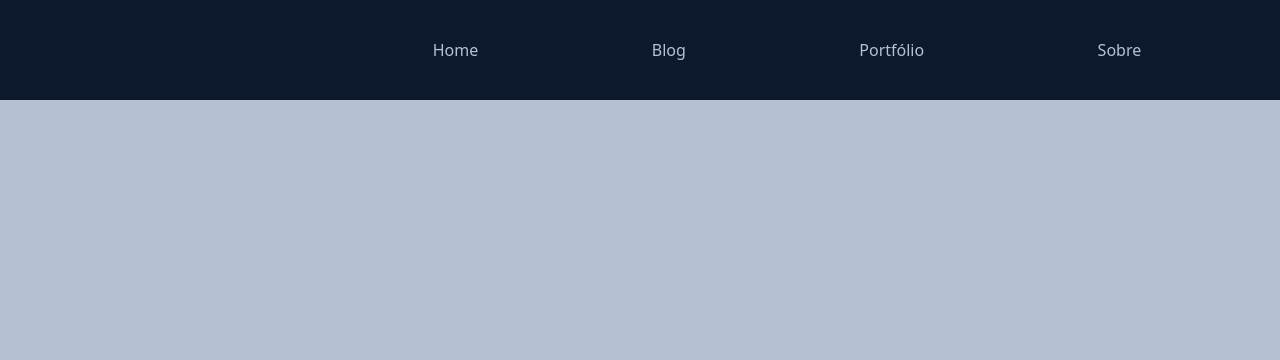
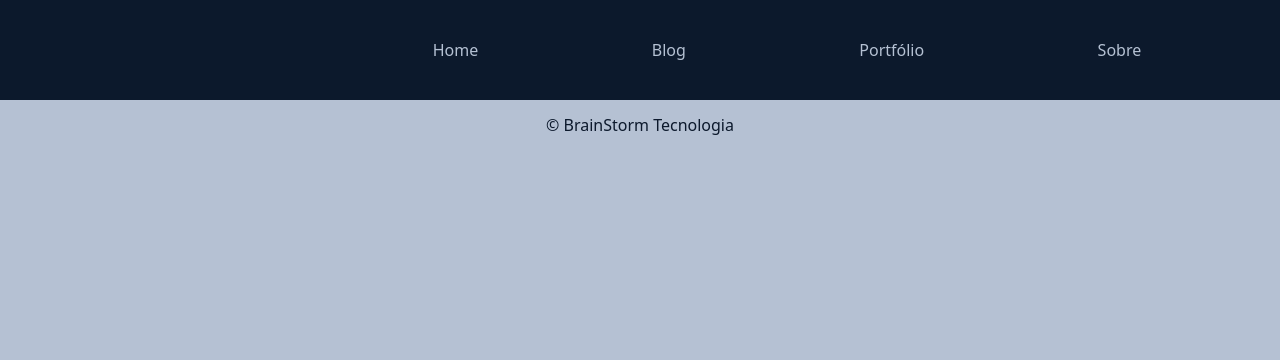
Before and after one commit to Fat83dotcom/MySite, a Django app: template templates/base.html in a window 1280 px wide. Shown: the top 360 px of the page. Run offline with Django 3.2, Linux system fonts and the light colour scheme; the template is opened without the code that fills it, so the values that code supplies are empty.

Commit message:
Css footer.

```diff
--- a/templates/static/css/style.css
+++ b/templates/static/css/style.css
@@ -14,11 +14,11 @@ body{
     min-height: 100vh;
     background: var(--background-others);
 }
-
 .content-index{
     position: relative;
     z-index: 3;
 }
-.content-footer{
-    color: var(--font-color-light);
+footer{
+    width: 100%;
+    color: var(--font-color-dark);
 }
```
